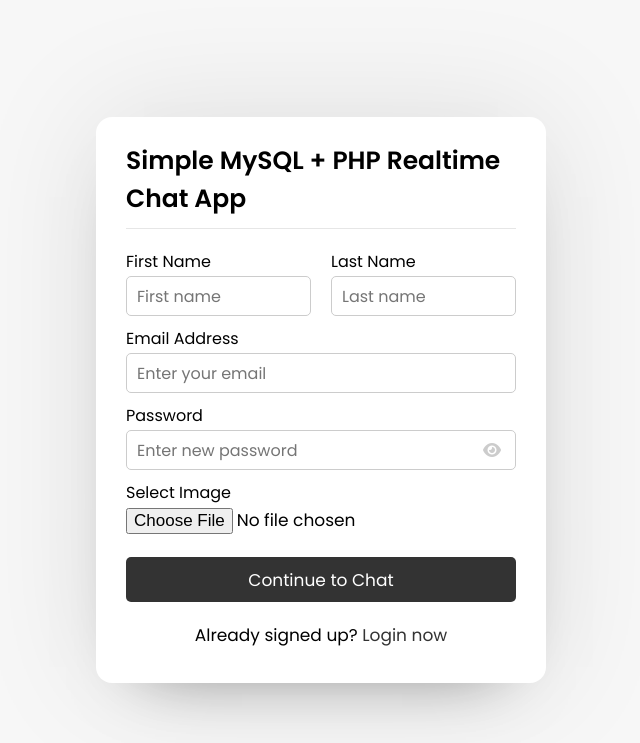
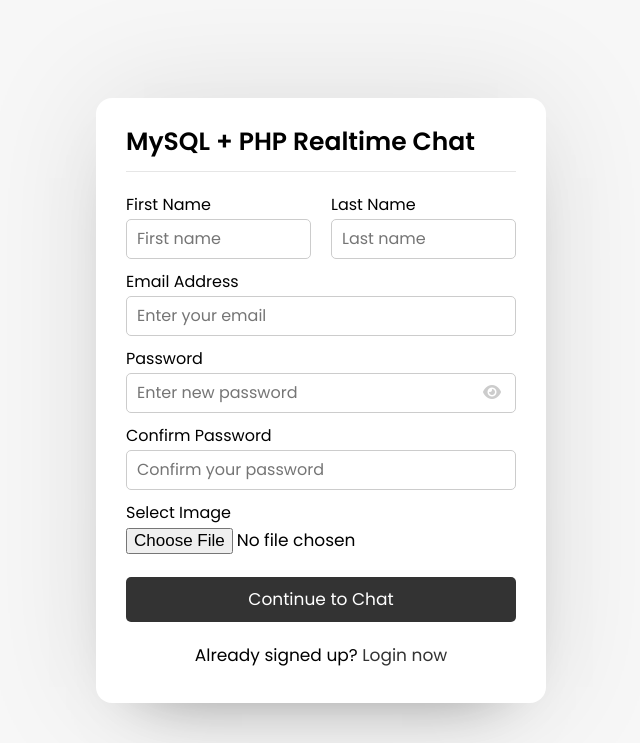
Before and after one commit to dpedwards/php-chat, a PHP site: page / in a window 1280 px wide. Shown: the top 743 px of the page, without its empty margins (319-959 px from the left). Run offline with PHP 8.4, Linux system fonts and the light colour scheme.

Commit message:
:up: Update index.php

```diff
--- a/index.php
+++ b/index.php
@@ -6,7 +6,6 @@ if (session_status() == PHP_SESSION_NONE) {
 // Check if the session variable 'unique_id' is set, and redirect if true
 if (isset($_SESSION['unique_id'])) {
     header("location: users.php");
-    exit; // It's good practice to call exit() after a header redirect to ensure no further script execution
 }
 
 include_once "header.php";
@@ -14,8 +13,8 @@ include_once "header.php";
 <body>
   <div class="wrapper">
     <section class="form signup">
-      <header>Simple MySQL + PHP Realtime Chat App</header>
-      <form action="#" method="POST" enctype="multipart/form-data" autocomplete="off">
+      <header>MySQL + PHP Realtime Chat</header>
+      <form action="php/confirm_password.php" method="POST" enctype="multipart/form-data" autocomplete="off">
         <div class="error-text"></div>
         <div class="name-details">
           <div class="field input">
@@ -36,6 +35,10 @@ include_once "header.php";
           <input type="password" name="password" placeholder="Enter new password" required>
           <i class="fas fa-eye"></i>
         </div>
+        <div class="field input">
+          <label>Confirm Password</label>
+          <input type="password" name="confirm_password" placeholder="Confirm your password" required>
+        </div>
         <div class="field image">
           <label>Select Image</label>
           <input type="file" name="image" accept="image/x-png,image/gif,image/jpeg,image/jpg" required>
```
